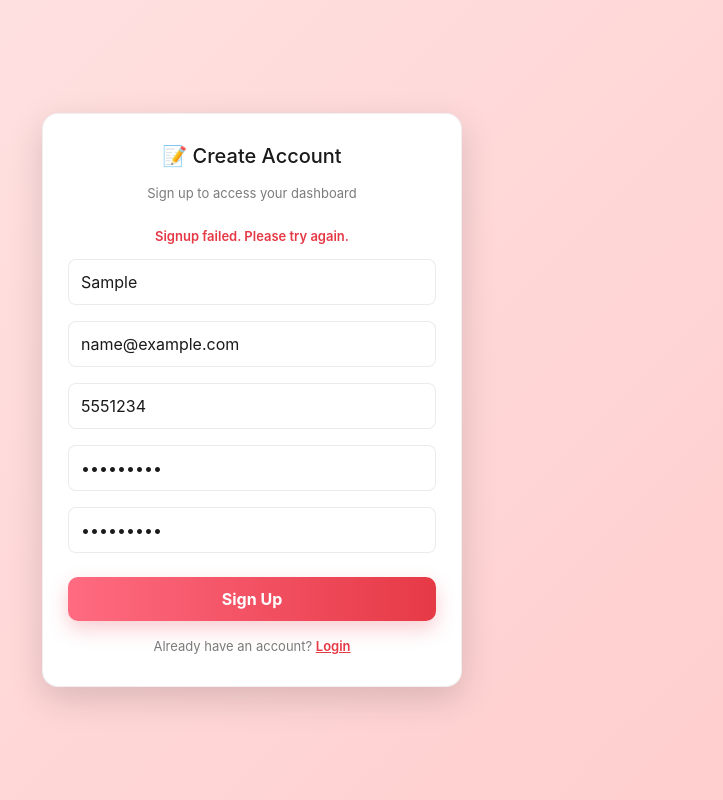
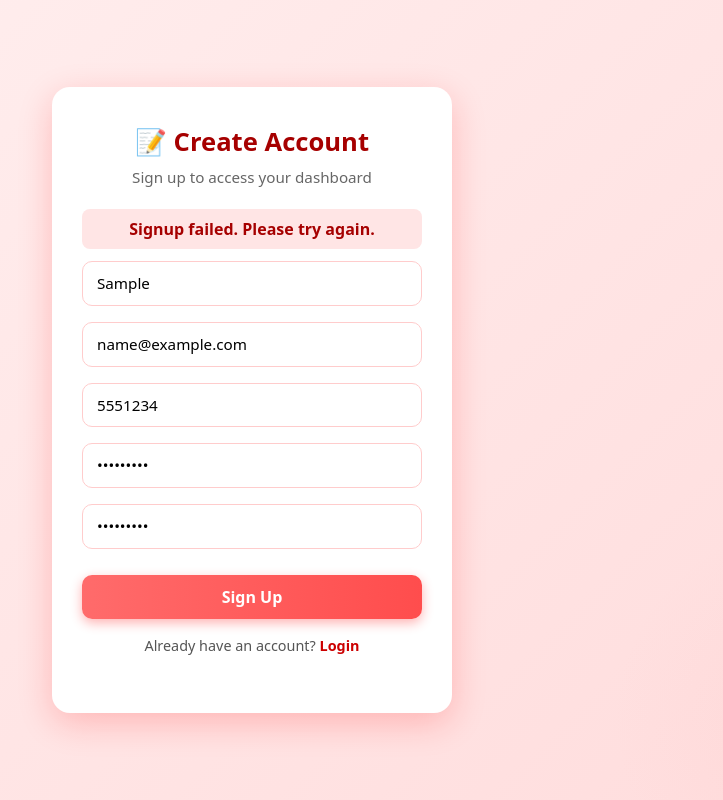
Before and after one commit to SubbyDutta/SubbyFrontend, a React (Create React App) app: page / in a window 1280 px wide. Both pictures are taken after typing "Sample", "name@example.com", "5551234", "Sample123", "Sample123" into the empty fields and a click on the button "Sign Up". Shown: the whole page, without its empty margins (388-1111 px from the left). Built offline with nearby package versions, Linux system fonts and the light colour scheme; no server answers.

Commit message:
Update Signup.jsx

```diff
--- a/src/pages/Signup.jsx
+++ b/src/pages/Signup.jsx
@@ -40,7 +40,6 @@ const Signup = () => {
       } else {
         setSuccessMsg("🎉 Signup Successful! Redirecting to login...");
         setTimeout(() => {
-          setSuccessMsg("");
           navigate("/login");
         }, 3000);
       }
@@ -51,112 +50,181 @@ const Signup = () => {
   };
 
   return (
-    <div
-      className="up-root"
+    <motion.div
+      className="signup-root"
+      initial={{ opacity: 0 }}
+      animate={{ opacity: 1 }}
+      transition={{ duration: 0.6 }}
       style={{
         display: "flex",
         justifyContent: "center",
         alignItems: "center",
         minHeight: "100vh",
-        background: "linear-gradient(135deg, #ffe5e5, #ffcccc)",
+        background: "linear-gradient(135deg, #fff0f0, #ffdcdc)",
+        overflow: "hidden",
+        position: "relative",
       }}
     >
+      {/* Floating background shapes */}
       <motion.div
-        className="up-card"
-        initial={{ opacity: 0, y: 50 }}
-        animate={{ opacity: 1, y: 0 }}
+        initial={{ opacity: 0, scale: 0.7 }}
+        animate={{ opacity: 0.15, scale: 1 }}
+        transition={{ duration: 1.5 }}
+        style={{
+          position: "absolute",
+          top: "-100px",
+          left: "-100px",
+          width: "400px",
+          height: "400px",
+          borderRadius: "50%",
+          background: "radial-gradient(circle, #ff9999 0%, transparent 70%)",
+          zIndex: 0,
+        }}
+      />
+      <motion.div
+        initial={{ opacity: 0, scale: 0.7 }}
+        animate={{ opacity: 0.12, scale: 1 }}
+        transition={{ duration: 2 }}
+        style={{
+          position: "absolute",
+          bottom: "-120px",
+          right: "-120px",
+          width: "400px",
+          height: "400px",
+          borderRadius: "50%",
+          background: "radial-gradient(circle, #ffb3b3 0%, transparent 70%)",
+          zIndex: 0,
+        }}
+      />
+
+      {/* Card */}
+      <motion.div
+        initial={{ y: 40, opacity: 0 }}
+        animate={{ y: 0, opacity: 1 }}
         transition={{ duration: 0.6, ease: "easeOut" }}
         style={{
-          width: "420px",
-          padding: "30px 25px",
-          borderRadius: "16px",
-          boxShadow: "0 12px 35px rgba(0,0,0,0.15)",
-          background: "#fff",
-          position: "relative",
-          overflow: "hidden",
+          width: "400px",
+          padding: "40px 30px",
+          borderRadius: "18px",
+          boxShadow: "0 10px 35px rgba(255, 0, 0, 0.2)",
+          background: "white",
+          zIndex: 1,
+          textAlign: "center",
         }}
       >
-        <h3 className="up-welcome text-center mb-3">📝 Create Account</h3>
-        <p className="up-sub text-center mb-4">Sign up to access your dashboard</p>
+        <motion.h2
+          initial={{ opacity: 0, y: -10 }}
+          animate={{ opacity: 1, y: 0 }}
+          transition={{ delay: 0.2 }}
+          style={{
+            color: "#a60000",
+            fontWeight: "700",
+            fontSize: "1.6rem",
+            marginBottom: "8px",
+          }}
+        >
+          📝 Create Account
+        </motion.h2>
+        <p style={{ color: "#666", marginBottom: "20px", fontSize: "0.95rem" }}>
+          Sign up to access your dashboard
+        </p>
 
         {error && (
           <motion.div
-            className="loan-note"
-            style={{
-              color: "var(--accent)",
-              textAlign: "center",
-              marginBottom: 12,
-              fontWeight: 600,
-            }}
             initial={{ opacity: 0 }}
             animate={{ opacity: 1 }}
+            style={{
+              background: "#ffe5e5",
+              borderRadius: "8px",
+              padding: "8px 10px",
+              color: "#a60000",
+              marginBottom: "12px",
+              fontWeight: "600",
+            }}
           >
             {error}
           </motion.div>
         )}
 
         <form onSubmit={handleSubmit} className="d-flex flex-column gap-3">
-          <input
-            className="input"
-            placeholder="Username"
-            value={form.username}
-            onChange={(e) => setForm({ ...form, username: e.target.value })}
+          {["username", "email", "mobile"].map((field, i) => (
+            <motion.input
+              key={field}
+              type={field === "email" ? "email" : field === "mobile" ? "tel" : "text"}
+              placeholder={field.charAt(0).toUpperCase() + field.slice(1)}
+              value={form[field]}
+              onChange={(e) => setForm({ ...form, [field]: e.target.value })}
               required
+              whileFocus={{ scale: 1.02, borderColor: "#ff6666" }}
+              style={{
+                padding: "10px 14px",
+                borderRadius: "10px",
+                border: "1.8px solid #ffcccc",
+                outline: "none",
+                fontSize: "0.95rem",
+                transition: "0.3s",
+              }}
             />
-          <input
-            className="input"
-            type="email"
-            placeholder="Email"
-            value={form.email}
-            onChange={(e) => setForm({ ...form, email: e.target.value })}
+          ))}
+
+          {["password", "confirmPassword"].map((field, i) => (
+            <motion.input
+              key={field}
+              type="password"
+              placeholder={
+                field === "confirmPassword" ? "Confirm Password" : "Password"
+              }
+              value={form[field]}
+              onChange={(e) => setForm({ ...form, [field]: e.target.value })}
               required
+              whileFocus={{ scale: 1.02, borderColor: "#ff6666" }}
+              style={{
+                padding: "10px 14px",
+                borderRadius: "10px",
+                border: "1.8px solid #ffcccc",
+                outline: "none",
+                fontSize: "0.95rem",
+                transition: "0.3s",
+              }}
             />
-          <input
-            className="input"
-            type="tel"
-            placeholder="Mobile Number"
-            value={form.mobile}
-            onChange={(e) => setForm({ ...form, mobile: e.target.value })}
-            required
-          />
-          <input
-            className="input"
-            type="password"
-            placeholder="Password"
-            value={form.password}
-            onChange={(e) => setForm({ ...form, password: e.target.value })}
-            required
-          />
-          <input
-            className="input"
-            type="password"
-            placeholder="Confirm Password"
-            value={form.confirmPassword}
-            onChange={(e) =>
-              setForm({ ...form, confirmPassword: e.target.value })
-            }
-            required
-          />
+          ))}
 
           <motion.button
             type="submit"
-            className="primary mt-2"
             whileHover={{ scale: 1.05 }}
             whileTap={{ scale: 0.95 }}
+            style={{
+              background: "linear-gradient(90deg, #ff6b6b, #ff4d4d)",
+              color: "white",
+              fontWeight: "600",
+              border: "none",
+              borderRadius: "10px",
+              padding: "10px 0",
+              marginTop: "10px",
+              cursor: "pointer",
+              boxShadow: "0 4px 12px rgba(255,0,0,0.3)",
+              transition: "0.3s ease",
+            }}
           >
             Sign Up
           </motion.button>
         </form>
 
-        <div className="text-center mt-3 small-muted">
+        <p
+          className="text-center mt-3 small-muted"
+          style={{ marginTop: "16px", fontSize: "0.9rem", color: "#555" }}
+        >
           Already have an account?{" "}
-          <a href="/login" style={{ color: "var(--accent)", fontWeight: 600 }}>
+          <a
+            href="/login"
+            style={{ color: "#cc0000", fontWeight: "600", textDecoration: "none" }}
+          >
             Login
           </a>
-        </div>
+        </p>
+      </motion.div>
 
-        {/* ✅ Success Popup */}
-     {/* ✅ Success Popup */}
+      {/* Success Popup */}
       <AnimatePresence>
         {successMsg && (
           <motion.div
@@ -164,86 +232,65 @@ const Signup = () => {
             initial={{ opacity: 0 }}
             animate={{ opacity: 1 }}
             exit={{ opacity: 0 }}
-      transition={{ duration: 0.3 }}
             style={{
               position: "fixed",
               top: 0,
               left: 0,
               width: "100vw",
               height: "100vh",
-        background: "rgba(255, 200, 200, 0.4)", // soft red overlay
+              background: "rgba(255, 220, 220, 0.5)",
               backdropFilter: "blur(5px)",
               display: "flex",
               alignItems: "center",
               justifyContent: "center",
-        zIndex: 9999,
+              zIndex: 999,
             }}
           >
             <motion.div
-        key="popup"
-        initial={{ opacity: 0, scale: 0.8 }}
-        animate={{ opacity: 1, scale: 1 }}
-        exit={{ opacity: 0, scale: 0.8 }}
-        transition={{ duration: 0.4, ease: "easeOut" }}
+              initial={{ scale: 0.8, opacity: 0 }}
+              animate={{ scale: 1, opacity: 1 }}
+              exit={{ scale: 0.8, opacity: 0 }}
+              transition={{ duration: 0.4 }}
               style={{
                 background: "white",
-          borderRadius: "18px",
-          border: "2px solid #ffb3b3",
-          boxShadow: "0 12px 30px rgba(255, 0, 0, 0.25)",
                 padding: "30px 50px",
-          display: "flex",
-          flexDirection: "column",
-          alignItems: "center",
-          justifyContent: "center",
+                borderRadius: "20px",
+                border: "2px solid #ff9999",
+                boxShadow: "0 10px 25px rgba(255,0,0,0.3)",
                 textAlign: "center",
-          color: "#a60000",
               }}
             >
               <motion.div
                 initial={{ scale: 0 }}
-          animate={{ scale: 1.2 }}
+                animate={{ scale: 1.1 }}
                 transition={{ type: "spring", stiffness: 120, damping: 8 }}
                 style={{
                   width: "65px",
                   height: "65px",
                   borderRadius: "50%",
                   background: "#ffcccc",
+                  margin: "0 auto 10px",
                   display: "flex",
                   justifyContent: "center",
                   alignItems: "center",
-            boxShadow: "0 0 25px rgba(255,0,0,0.3)",
-            marginBottom: "10px",
                 }}
               >
-          <motion.span
-            initial={{ opacity: 0 }}
-            animate={{ opacity: 1 }}
-            transition={{ delay: 0.2 }}
-            style={{ fontSize: "30px" }}
-          >
                 ✅
-          </motion.span>
               </motion.div>
-        <motion.p
-          initial={{ opacity: 0, y: 10 }}
-          animate={{ opacity: 1, y: 0 }}
-          transition={{ delay: 0.2 }}
+              <p
                 style={{
-            fontWeight: 600,
+                  color: "#a60000",
+                  fontWeight: "600",
                   fontSize: "16px",
-            color: "#a60000",
-            marginTop: "5px",
                 }}
               >
                 {successMsg}
-        </motion.p>
+              </p>
             </motion.div>
           </motion.div>
         )}
       </AnimatePresence>
-
     </motion.div>
-    </div>
   );
 };
 
```
Lines whose indentation alone changed are shown as unchanged.
